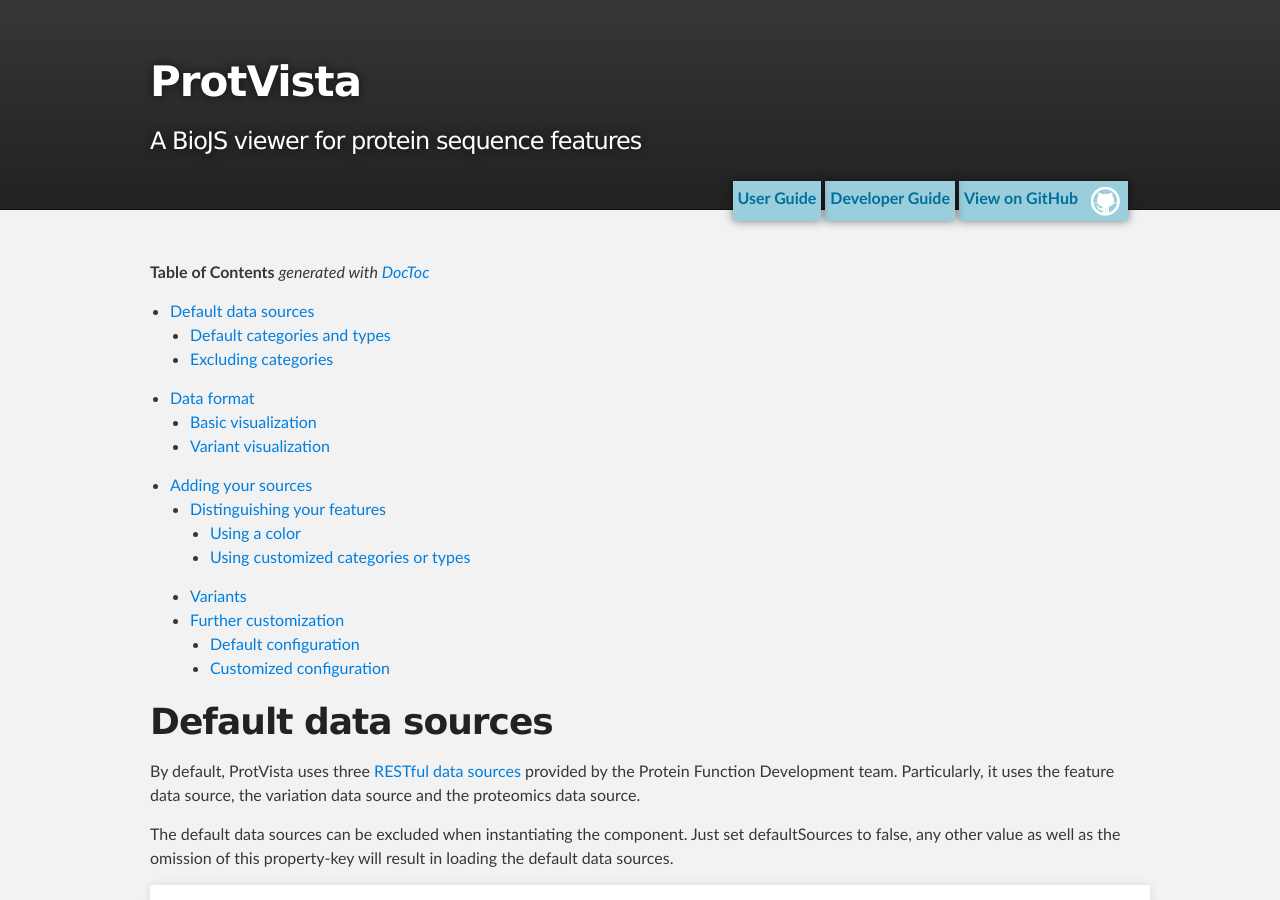
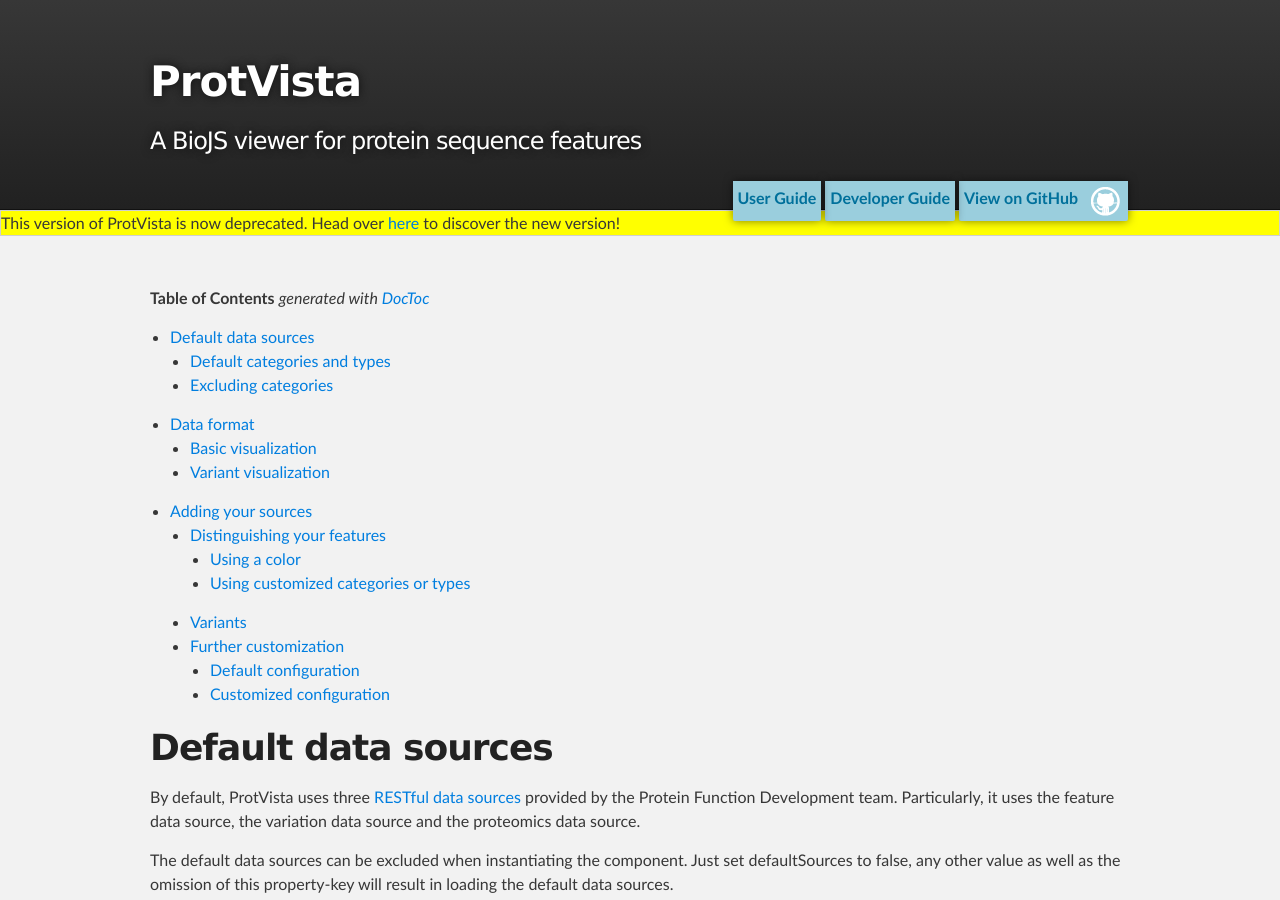
Before and after one commit to ebi-uniprot/ProtVista, a Jekyll site: the page built from dataServicesAndFormat.md, in a window 1280 px wide and 900 px high. Built offline with Jekyll 4.4.1, drawn with Linux system fonts in a browser that asks for light colours.

Commit message:
Update default.html

```diff
--- a/_layouts/default.html
+++ b/_layouts/default.html
@@ -31,6 +31,7 @@
 
 <!-- MAIN CONTENT -->
 <div id="main_content_wrap" class="outer">
+    <div style="border:1px solid #CFCFCF; background-color:yellow;">This version of ProtVista is now deprecated. Head over <a href="https://github.com/ebi-webcomponents/nightingale">here</a> to discover the new version!</div>
     <section id="main_content" class="inner">
 {{ content }}
     </section>
```
